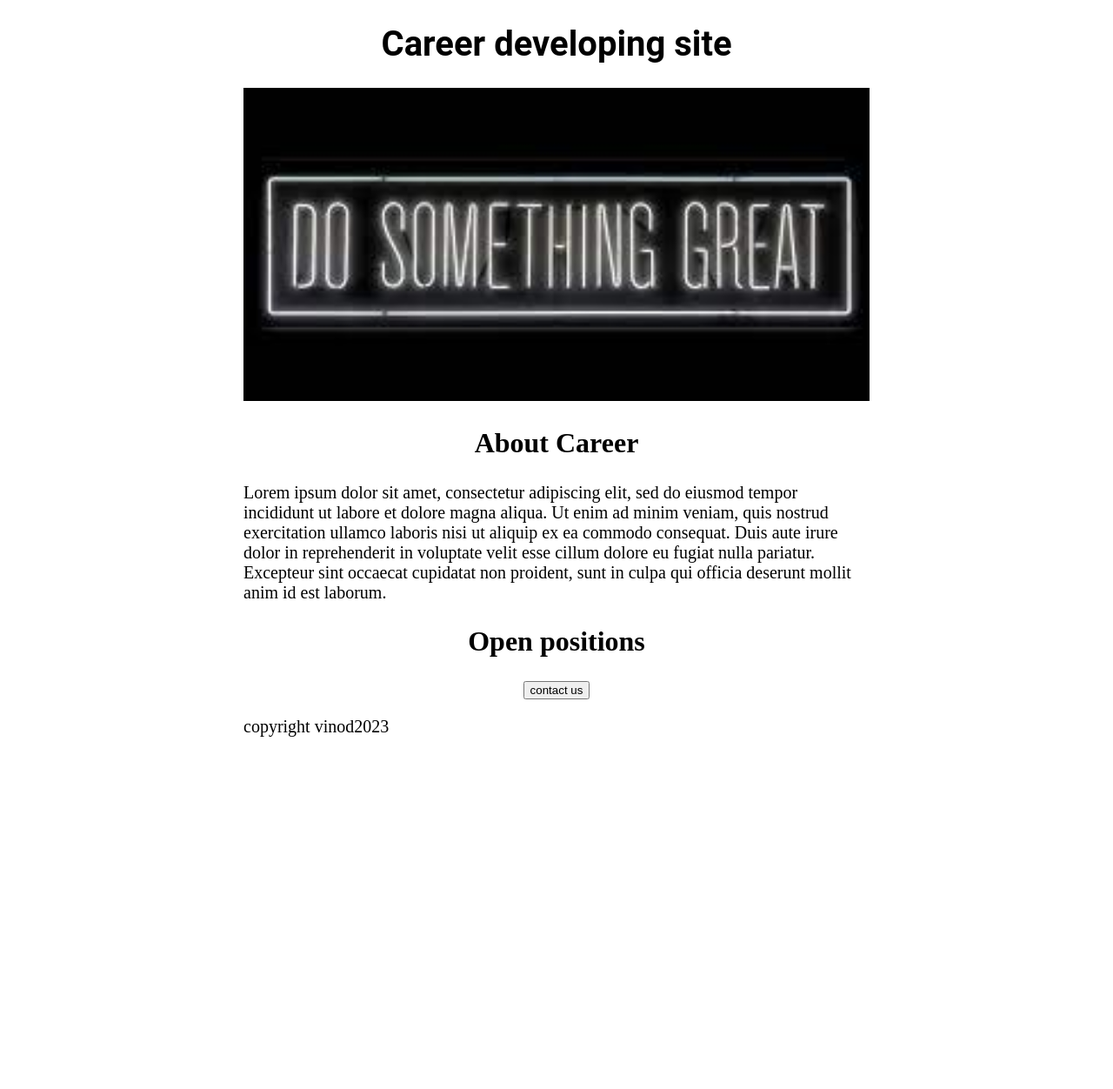
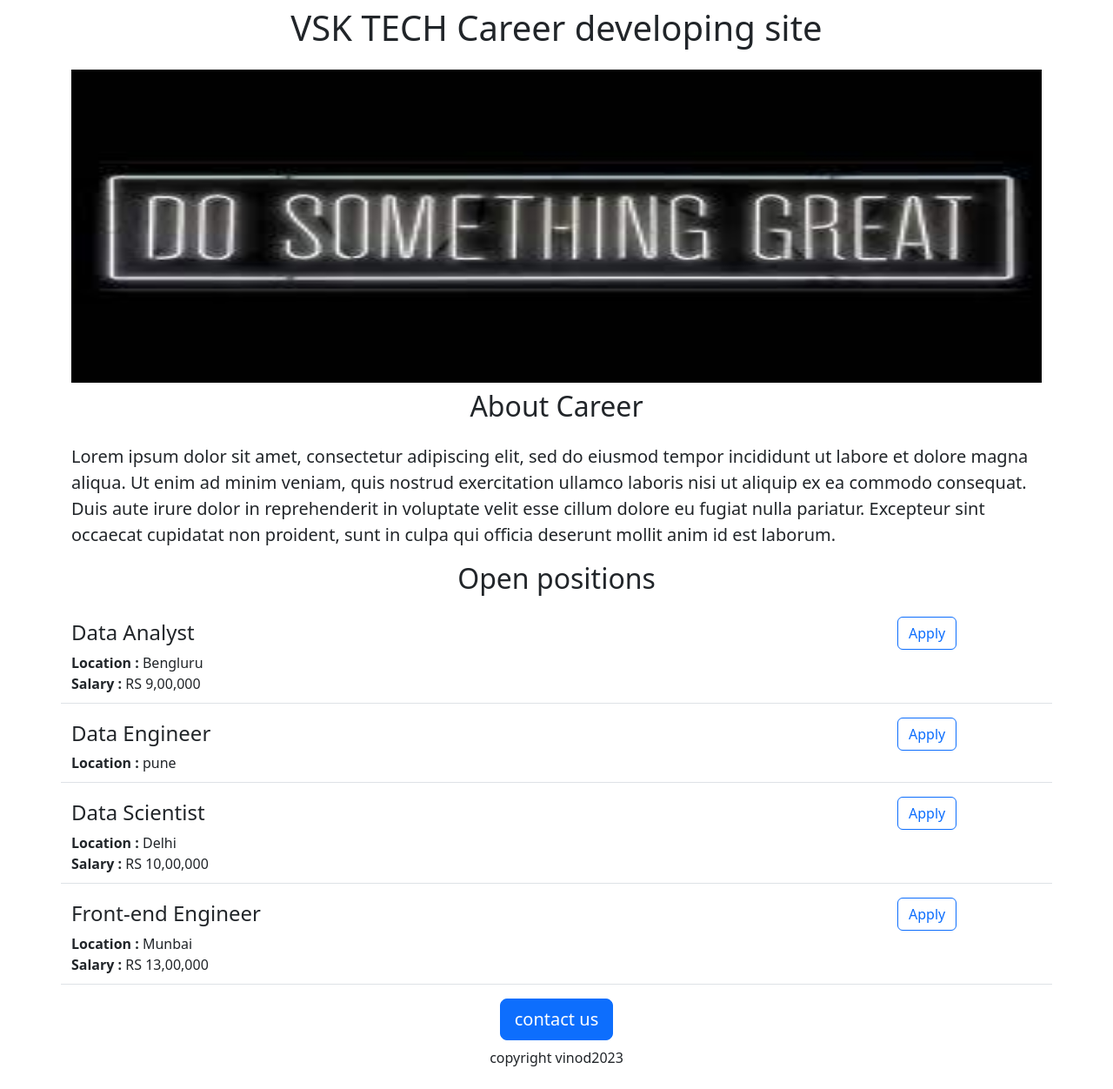
Before and after one commit to Vinodkurtakoti/career-website--job, a Flask app: page / in a window 1280 px wide. Shown: the whole page at 87% size. Before the commit the page ends 847 px from the top, so only its background shows below. Run offline with Flask 3, Linux system fonts and the light colour scheme.

Commit message:
added dynamic data and api route

```diff
--- a/app.py
+++ b/app.py
@@ -1,10 +1,43 @@
-from flask import Flask,render_template
+from flask import Flask,render_template,jsonify
 
 app=Flask(__name__)
 
+JOBS=[
+      {
+        'id':1,
+        'role':'Data Analyst',
+        'location':'Bengluru',
+        'salary': 'RS 9,00,000'
+      },
+      {
+        'id':2,
+        'role':'Data Engineer',
+        'location':'pune'
+
+      },
+      {
+        'id':3,
+        'role':'Data Scientist',
+        'location':'Delhi',
+        'salary': 'RS 10,00,000'
+      },
+      {
+        'id':4,
+        'role':' Front-end Engineer',
+        'location':'Munbai',
+        'salary': 'RS 13,00,000'
+      }
+    ]
+
 @app.route("/")
 def hello_world():
-  return render_template('home.html')
+  return render_template('home.html',
+                         jobs=JOBS,
+                        company_name="VSK TECH")
+
+@app.route("/api/jobs")
+def list_jobs():
+  return jsonify(JOBS)
 
 
 if __name__=="__main__":
--- a/templates/home.html
+++ b/templates/home.html
@@ -2,47 +2,40 @@
 <html>
   <head>
     <title>career buliding websites</title>
+    <meta charset="utf-8">
+    <meta name="viewport" content="width=device-width, initial-scale=1">
+    <link href="https://cdn.jsdelivr.net/npm/bootstrap@5.3.2/dist/css/bootstrap.min.css" rel="stylesheet" integrity="sha384-T3c6CoIi6uLrA9TneNEoa7RxnatzjcDSCmG1MXxSR1GAsXEV/Dwwykc2MPK8M2HN" crossorigin="anonymous">
     <style>
-      h1{
-        font-size:40px;
-        font-family:Roboto;
-        text-align:center;
-      }
       #banner{
+        height: 360px;
         width: 100%;
-        height:360px;
-        object-fit:cover;
-      }
-      h2{
-        font-size:32px;
-        text-align:center;
-      }
-      p{
-        font-size:20px;
-      }
-      #container{
-        max-width:720px;
-        margin:0 auto 0 auto ;
       }
     </style>
 
+
   </head>
   <body>
-  <div id='container'>
+  <div class='container'>
 
 
-       <h1>Career developing site</h1>
-      <img id='banner' src="https://career-website-job-2--vinodkurtakoti.repl.co/static/banner3.jpeg" >
+       <h1 class='text-center mt-2 mb-4'> {{company_name}} Career developing site</h1>
+      <img id='banner'  class="img-fluid" src="https://career-website-job-2--vinodkurtakoti.repl.co/static/banner3.jpeg" >
 
-      <h2>About Career</h2>
-      <p>
+      <h2 class="text-center  mt-2 mb-4">About Career</h2>
+      <p class="lead">
         Lorem ipsum dolor sit amet, consectetur adipiscing elit, sed do eiusmod tempor incididunt ut labore et dolore magna aliqua. Ut enim ad minim veniam, quis nostrud exercitation ullamco laboris nisi ut aliquip ex ea commodo consequat. Duis aute irure dolor in reprehenderit in voluptate velit esse cillum dolore eu fugiat nulla pariatur. Excepteur sint occaecat cupidatat non proident, sunt in culpa qui officia deserunt mollit anim id est laborum.
       </p>
-      <h2>Open positions</h2>
-      <div style='text-align:center;'>
-        <button>contact us</button>
+      <h2 class="text-center  mt-2 mb-4">Open positions</h2>
+    <div>
+      {% for job in jobs %}
+        {% include 'jobitems.html' %}
+      {% endfor %}
+    </div>
+
+      <div class='text-center'>
+        <button class="btn btn-primary btn-lg">contact us</button>
       </div>
-    <p>
+    <p class=" text-center mt-2 mb-4">
       copyright vinod2023
     </p>
     </div>
--- /dev/null
+++ b/templates/jobitems.html
@@ -0,0 +1,20 @@
+<div class="border-bottom row",
+  style="margin-bottom:16px;padding-bottom:10px;">
+
+
+  <div class ='col-10'>
+  <h4 style="margin-top:4px;">{{job['role']}}</h4>
+  <div >
+    <b>Location : </b>{{job['location']}}
+  </div>
+  {% if 'salary' in job %}
+  <div >
+    <b>Salary : </b>{{job['salary']}}
+  </div>
+  {% endif %}
+
+</div>
+  <div class='col-2'>
+    <button type="button" class="btn btn-outline-primary">Apply</button>
+  </div>
+</div>
```
